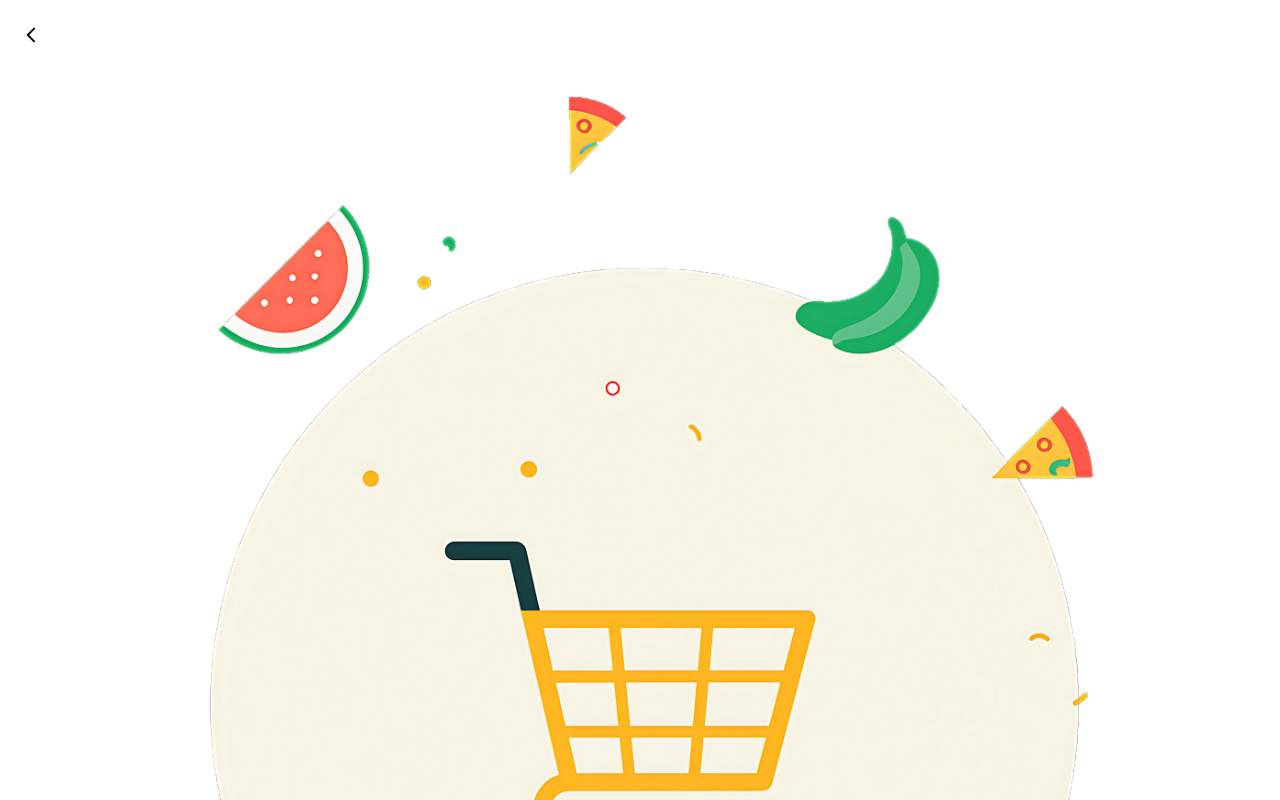
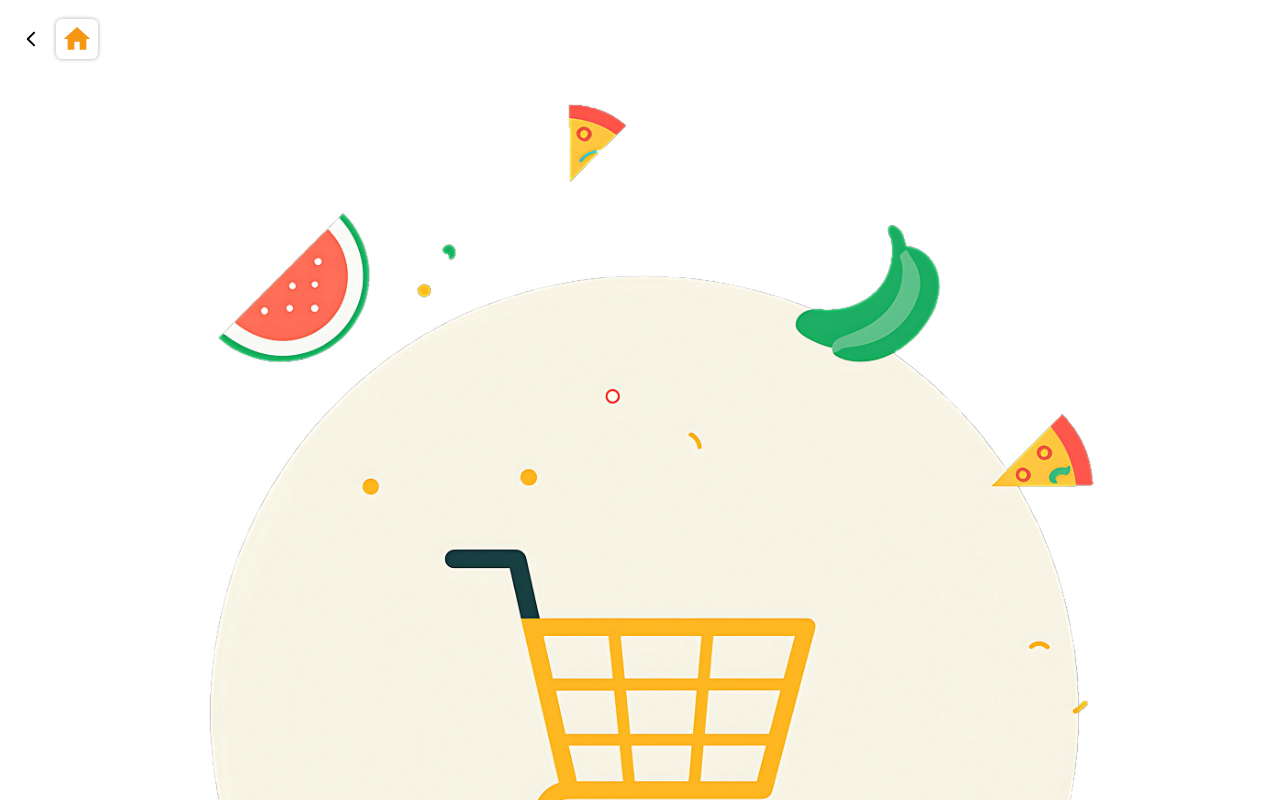
Before and after one commit to Cali-Ya/caliya.front.app, a React (Vite) app: page /cart in a window 1280 px wide. Shown: the top 800 px of the page. Built offline with nearby package versions, Linux system fonts and the light colour scheme.

Commit message:
feat: agregar componente IconHome y mejorar estilos en el carrito de compras

```diff
--- /dev/null
+++ b/src/components/icons/home_icon/IconHome.jsx
@@ -0,0 +1,16 @@
+//css
+import { useNavigate } from 'react-router-dom';
+import './icon_home.css';
+//icons
+import { MdHome } from 'react-icons/md';
+const IconHome = () => {
+  const navigate = useNavigate();
+
+  return (
+    <div className="icon_home_container" onClick={() => navigate('/')}>
+      <MdHome className="icon_home" />
+    </div>
+  );
+};
+
+export default IconHome;
--- /dev/null
+++ b/src/components/icons/home_icon/icon_home.css
@@ -0,0 +1,17 @@
+.icon_home_container {
+  position: relative;
+  display: flex;
+  background-color: var(--active-color-white);
+  border-radius: 0.4em;
+  cursor: pointer;
+
+  .icon_home {
+    font-size: 2em;
+    color: var(--active-color-primary);
+    padding: 4px 5px;
+    width: max-content;
+    height: max-content;
+    box-shadow: var(--shadow);
+    border-radius: 0.2em;
+  }
+}
--- a/src/components/icons/shopping_cart_icon/shopping_cart_icon.css
+++ b/src/components/icons/shopping_cart_icon/shopping_cart_icon.css
@@ -1,7 +1,7 @@
 .container_shopping_cart_icon {
   display: flex;
   align-items: center;
-  border-radius: 14px;
+  border-radius: 0.4em;
   cursor: pointer;
   transition: all 0.3s;
   padding: 0.4em 0.5em;
--- a/src/features/shopping_cart/page/ShoppingCartPage.jsx
+++ b/src/features/shopping_cart/page/ShoppingCartPage.jsx
@@ -2,6 +2,7 @@
 import './shopping_cart_page.css';
 //icons
 import CaretIconLeft from '../../../components/caret_icons/caret_icon_left/CaretIconLeft';
+import IconHome from '../../../components/icons/home_icon/IconHome';
 //components
 import ShoppingCart from '../layout/shopping_cart/ShoppingCart';
 //react
@@ -22,6 +23,7 @@ const ShoppingCartPage = () => {
     <main className="container_shopping_cart_page">
       <header className="header_cart_store">
         <CaretIconLeft onClick={handleReturnPage} preferColor={caretBlack} />
+        <IconHome />
       </header>
 
       <section>
--- a/src/features/shopping_cart/page/shopping_cart_page.css
+++ b/src/features/shopping_cart/page/shopping_cart_page.css
@@ -10,6 +10,7 @@
     width: 100%;
     align-items: center;
     min-height: 30px;
+    gap: 0.5em;
 
     .header_cart_store__title {
       width: 100%;
--- a/src/features/stores/layout/buy_product/BuyProduct.jsx
+++ b/src/features/stores/layout/buy_product/BuyProduct.jsx
@@ -23,6 +23,7 @@ import getAdditionals from '../../services/get_additionals';
 //react
 import { useNavigate } from 'react-router-dom';
 import { useEffect, useRef, useState } from 'react';
+import IconHome from '../../../../components/icons/home_icon/IconHome';
 
 const BuyProduct = () => {
   //loader
@@ -126,6 +127,7 @@ const BuyProduct = () => {
   return (
     <aside className="buy_product__container">
       <header className="header_buy_product">
+        <div className="header_buy_product__content_icons">
           <CaretIconLeft
             onClick={() => {
               setSelectedAdditionals([]);
@@ -135,6 +137,8 @@ const BuyProduct = () => {
               additionalsRef.current?.clearChecks();
             }}
           />
+          <IconHome />
+        </div>
         <ShoppingCartIcon />
       </header>
 
--- a/src/features/stores/layout/buy_product/buy_product.css
+++ b/src/features/stores/layout/buy_product/buy_product.css
@@ -12,6 +12,12 @@
     top: 0;
     display: flex;
     justify-content: space-between;
+
+    .header_buy_product__content_icons {
+      display: flex;
+      align-items: center;
+      gap: 0.8em;
+    }
   }
 
   .image_buy_product_container {
```
Lines whose indentation alone changed are shown as unchanged.
